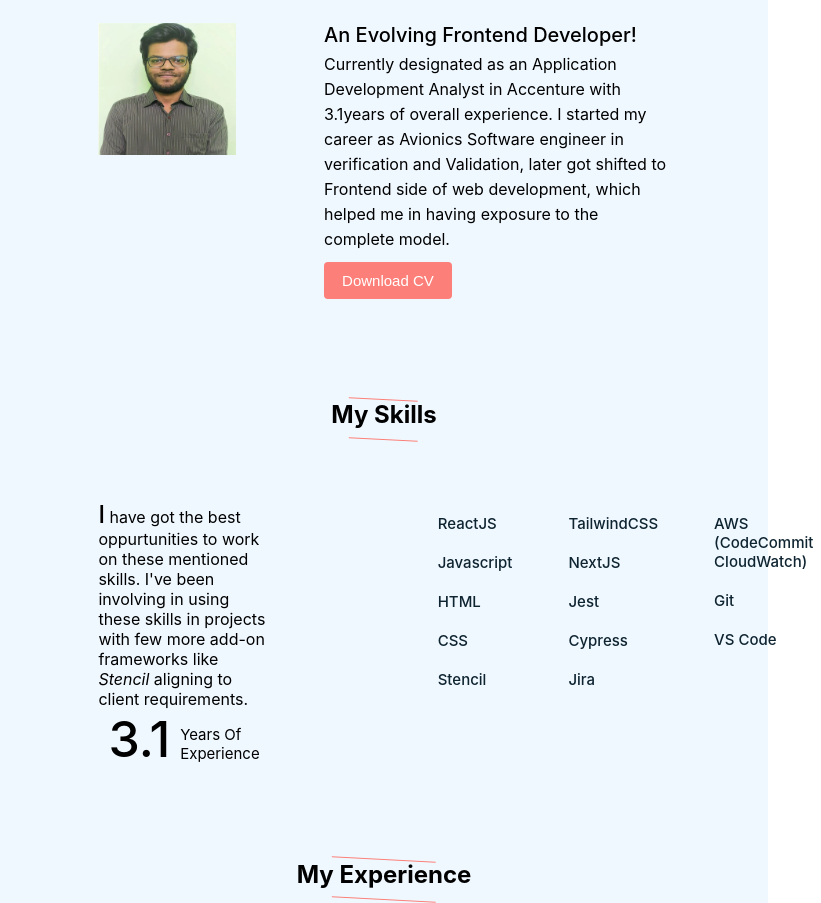
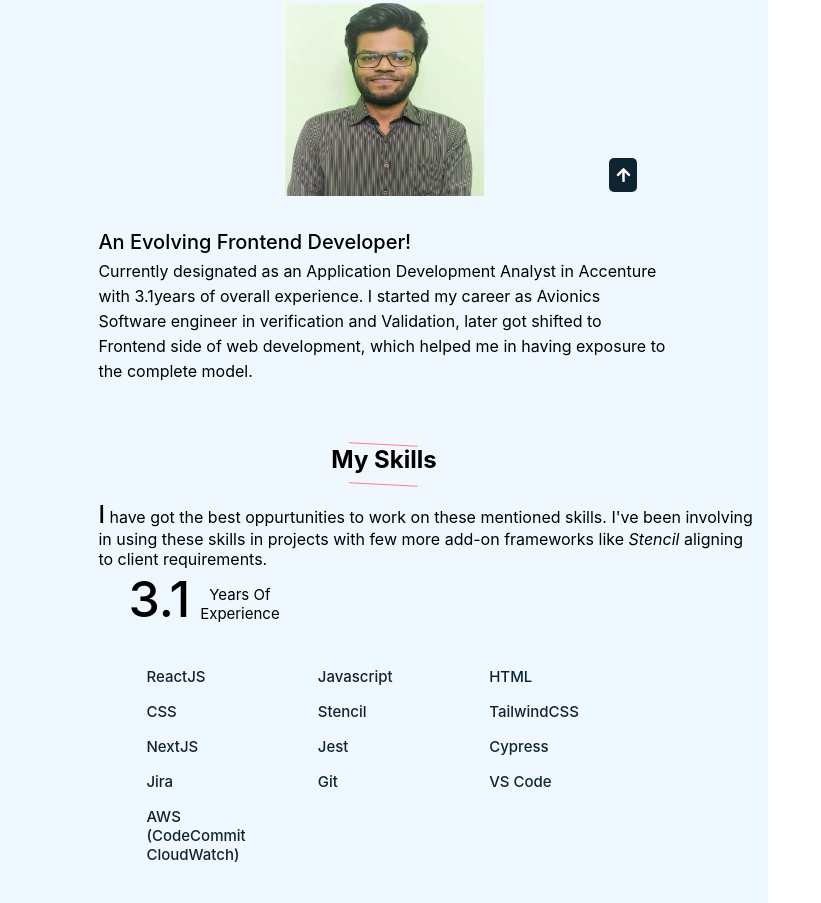
Before and after one commit to Saikumarmaddy/Personal-Website, a website: page index.html in a window 768 px wide. Shown: the part 588-1491 px from the top of the page, 821 px wide, since content can reach past the window. Drawn offline with Linux system fonts and the light colour scheme.

Commit message:
Updated chnages for 800px, 1024px

```diff
--- a/index.html
+++ b/index.html
@@ -56,9 +56,9 @@
                     <div class="topic">An Evolving Frontend Developer!</div>
                     <p>Currently designated as an Application Development Analyst in Accenture with 3.1years of overall experience. I started my career as Avionics Software engineer in verification and Validation, later got shifted to Frontend side of web development, which helped me in having exposure to the complete model.
                     </p>
-                    <div>
+                    <!-- <div>
                         <button>Download CV</button>
-                    </div>
+                    </div> -->
                 </div>
             </div>
         </div>
@@ -82,18 +82,18 @@
                         <li>HTML</li>
                         <li>CSS</li>
                         <li>Stencil</li>
-                    </ul>
-                    <ul class="skills-menu">
+                    <!-- </ul>
+                    <ul class="skills-menu"> -->
                         <li>TailwindCSS</li>
                         <li>NextJS</li>
                         <li>Jest</li>
                         <li>Cypress</li>
                         <li>Jira</li>
-                    </ul>
-                    <ul class="skills-menu">
-                        <li>AWS<br>(CodeCommit CloudWatch)</li>
+                    <!-- </ul>
+                    <ul class="skills-menu"> -->
                         <li>Git</li>
                         <li>VS Code</li>
+                        <li>AWS (CodeCommit CloudWatch)</li>
                     </ul>
                     </ul>
                 </div>
@@ -144,6 +144,9 @@
             </div>
         </div>
     </section>
+    <div class="home-view">
+        <a href="#home"><i class="fas fa-arrow-up"></i></a>
+    </div>
     <script src="script.js"></script>
 </body>
 </html>
--- a/style.css
+++ b/style.css
@@ -263,10 +263,14 @@ section .content{
     font-size: 15px;
     font-weight: 400;
 }
-/* .right .skills-menu{
+.skills-details .right .skills-menu{
     display: flex;
+    flex-wrap: wrap;
     justify-content: space-between;
-} */
+}
+.skills-details .right .skills-menu li{
+    width: 25%;
+}
 .skills-details .right li,
 .responsibilities-details .right li{
     list-style: none;
@@ -345,3 +349,94 @@ section .content{
     font-weight: normal;
     list-style: square;
 }
+
+.home-view a{
+    position: fixed;
+    bottom: 20px;
+    right: 17%;
+    color: var(--white-color);
+    background: var(--black-color);
+    padding: 7px;
+    border-radius: 5px;
+    /* display: none; */
+}
+@media (max-width: 640px){
+
+}
+@media (min-width: 641px) and (max-width: 800px){
+    body,
+    nav{
+        width: 100%;
+    }
+    .about-details,
+    .skills-details {
+        text-align: center;
+        display: flex;
+        flex-direction: column;
+        justify-content: center;
+    }
+    .about-details .left img{
+        width: 35%;
+    }
+    .about-details .left,
+    .skills-details .left{
+        margin-top: 15px;
+        margin-bottom: 10px;
+    }
+    .about-details .left{
+        margin-top: 40px;
+    }
+    .about-details .right,
+    .skills-details .right{
+        margin-top: 20px;
+        margin-bottom: 30px;
+    }
+    .about-details .topic,
+    .about-details p,
+    .skills-details .left p,
+    .exp-details .right{
+        text-align: left;
+    }
+    .skills-details .left{
+        width: 95%;
+    }
+    .skills-details .left .experience{
+        margin: 0 30px;
+    }
+    .skills-details .right{
+        width: 75%;
+    }
+    .skills-details .right li{
+        margin-top: 2px;
+        margin-bottom: 2px;
+        text-align: left;
+    }
+    .cards{
+        width: 40%;
+        margin-bottom: 40px;
+    }
+    .content .exp-details .right{
+        display: flex;
+        flex-wrap: wrap;
+    }
+}
+@media (min-width: 801px) and (max-width: 1024px){
+    body{
+        font-size: small;
+    }
+}
+@media (min-width: 1025px){
+    body{
+        font-size: large;
+    }
+}
+
+/* @media (max-width:1100px){
+    section .content{
+        width: 85%;
+        font-size: smaller;
+    }
+    nav ul{
+        font-size: smaller;
+    }
+} */
```
Also changed, not shown: dist/index.html, dist/style.css.
